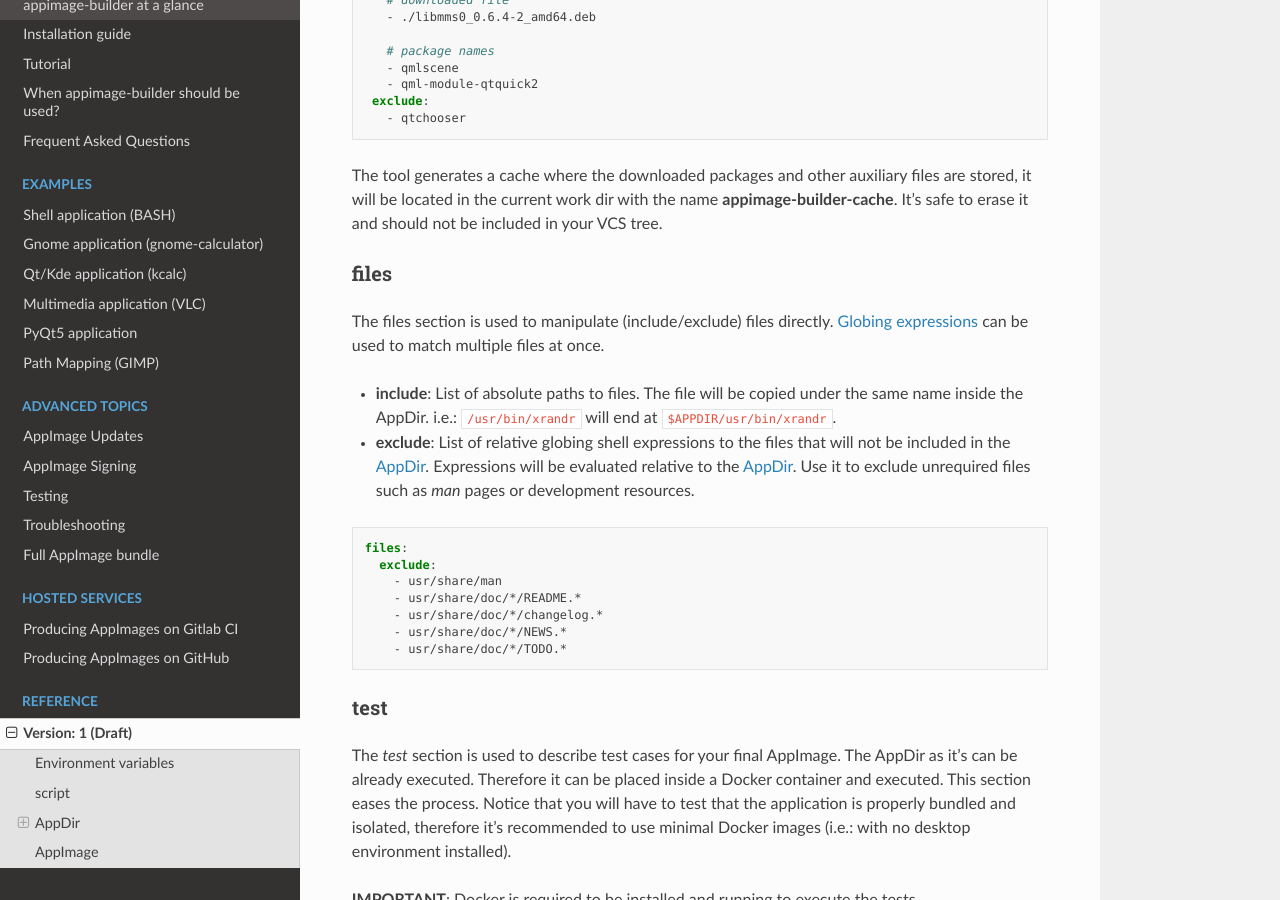
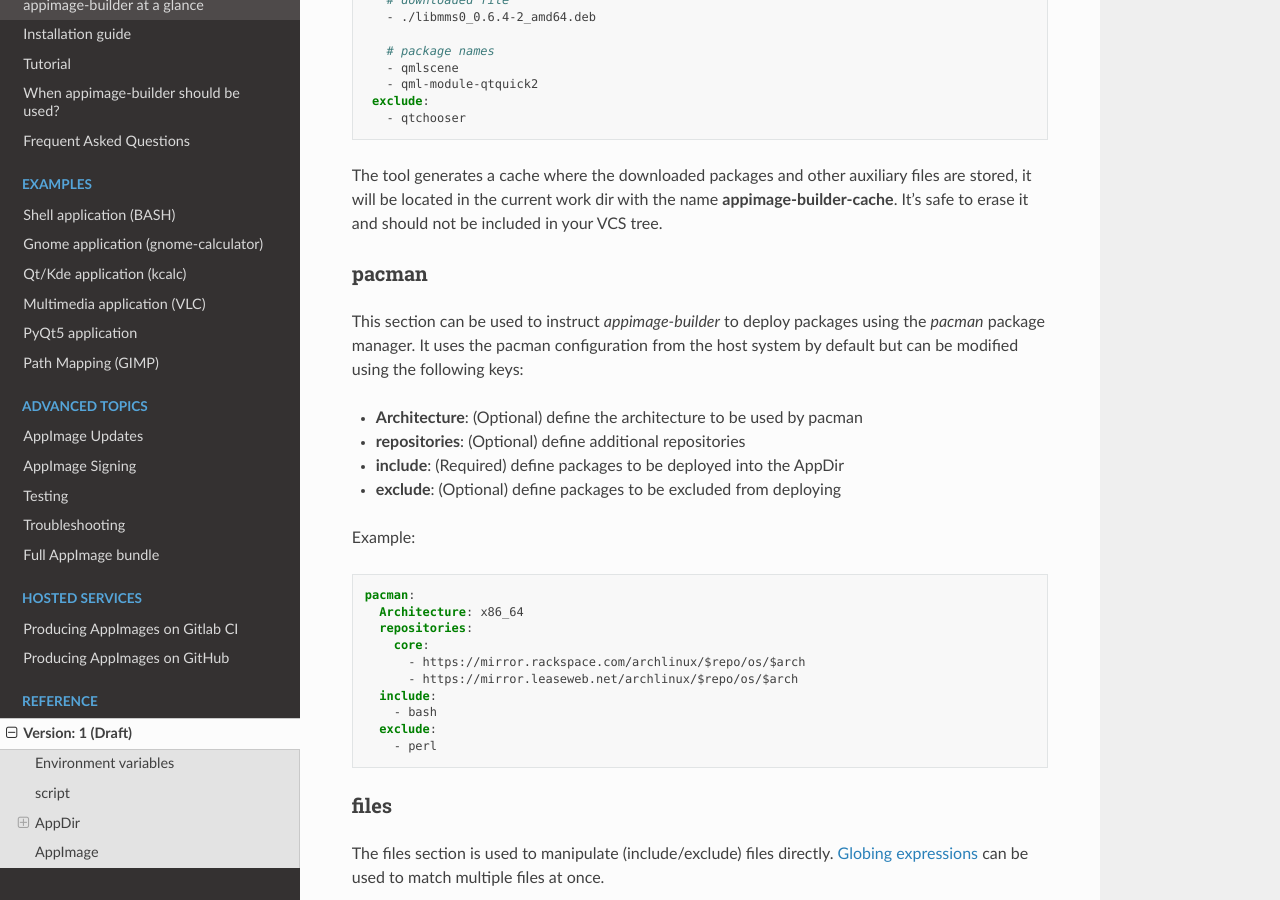
Before and after one commit to AppImageCrafters/appimage-builder-docs, a Sphinx documentation site: the page built from source/reference/version_1.rst, in a window 1280 px wide and 900 px high, scrolled down 3026 px. Built offline with Sphinx 7.4.7 and the Read the Docs theme 2.0.0, drawn with Linux system fonts in a browser that asks for light colours.

Commit message:
Document pacman section

```diff
--- a/source/reference/version_1.rst
+++ b/source/reference/version_1.rst
@@ -181,6 +181,34 @@ stored, it will be located in the current work dir with the name **appimage-buil
 It's safe to erase it and should not be included in your VCS tree.
 
 
+------
+pacman
+------
+
+This section can be used to instruct `appimage-builder` to deploy packages using the `pacman`
+package manager. It uses the pacman configuration from the host system by default but can
+be modified using the following keys:
+
+- **Architecture**: (Optional) define the architecture to be used by pacman
+- **repositories**: (Optional) define additional repositories
+- **include**: (Required) define packages to be deployed into the AppDir
+- **exclude**: (Optional) define packages to be excluded from deploying
+
+Example:
+
+.. code-block:: yaml
+
+  pacman:
+    Architecture: x86_64
+    repositories:
+      core:
+        - https://mirror.rackspace.com/archlinux/$repo/os/$arch
+        - https://mirror.leaseweb.net/archlinux/$repo/os/$arch
+    include:
+      - bash
+    exclude:
+      - perl
+
 -----
 files
 -----
```
